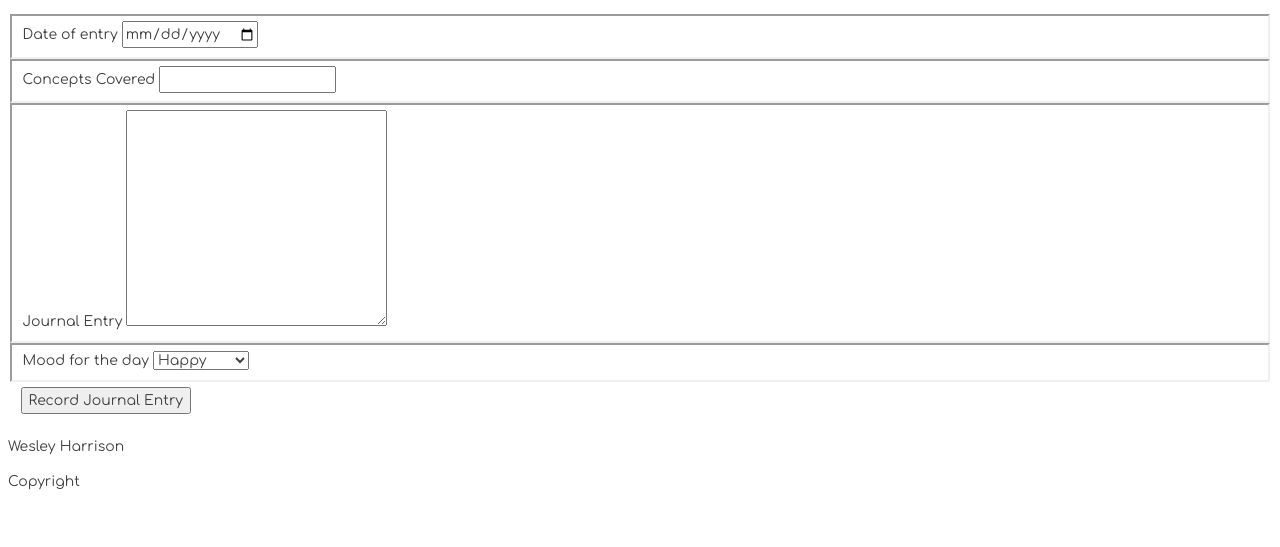
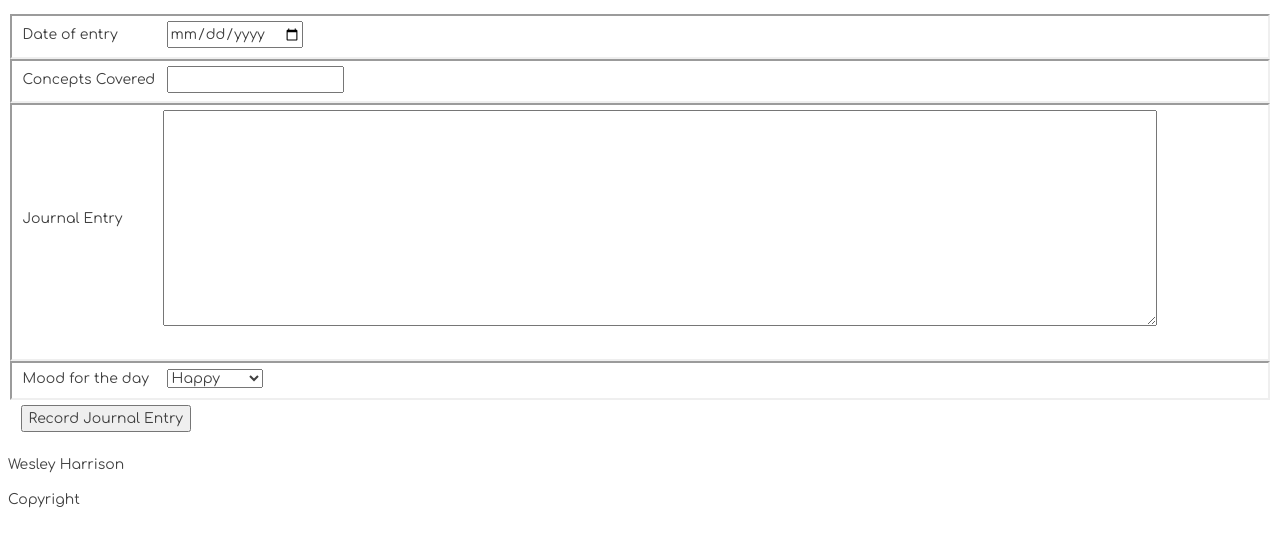
Before and after one commit to wrharrison23/daily-journal, a plain HTML site: page index.html in a window 1280 px wide. Shown: the part 179-726 px from the top of the page. Drawn offline with Linux system fonts and the light colour scheme; a web font is replaced by a local one.

Commit message:
adjusted alignment of labels

```diff
--- a/index.html
+++ b/index.html
@@ -29,9 +29,9 @@
                         <input type="text" name="concepts" id="concepts">
                     </fieldset>
 
-                    <fieldset>
-                        <label for="journalEntry">Journal Entry</label>
-                        <textarea name="journalEntry" id="journalEntry" cols="30" rows="10"></textarea>
+                    <fieldset id = "entrySet">
+                        <label for="journalEntry" id='entryLabel'>Journal Entry</label>
+                        <textarea rows = '10' name="journalEntry" id="journalEntry" cols="30" rows="10"></textarea>
                     </fieldset>
 
                     <fieldset>
--- a/styles/main.css
+++ b/styles/main.css
@@ -29,5 +29,27 @@ form {
 
 fieldset {
 	border-style: inset;
+	text-align: left;
+}
 
+#journalEntry {
+	height: 80%;
+	width: 80%;
 }
+
+#entrySet {
+	display: flex;
+	align-items: center;
+	height: 30vh;
+	text-align: left;
+}
+
+label {
+	display: inline-block;
+  	width: 140px;
+	text-align: left;
+}
+
+textArea {
+	height: auto;
+}
```
